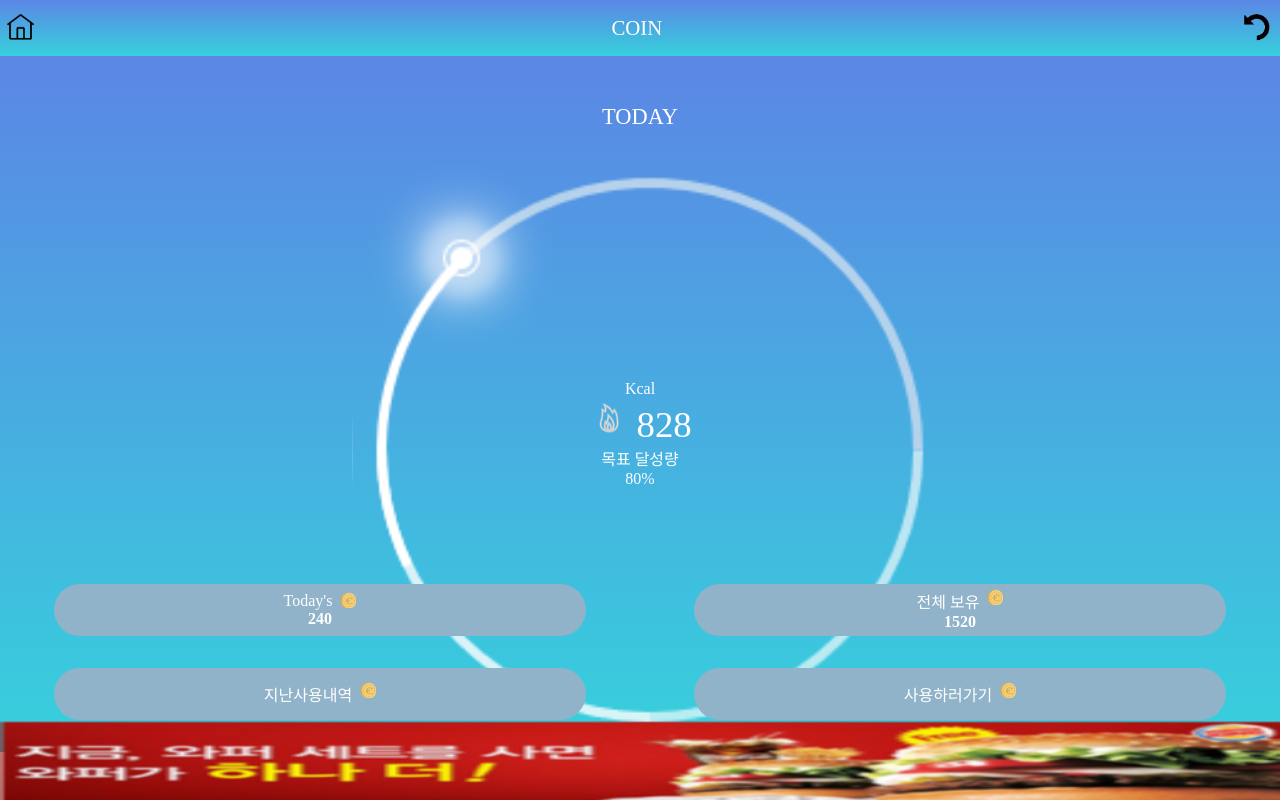
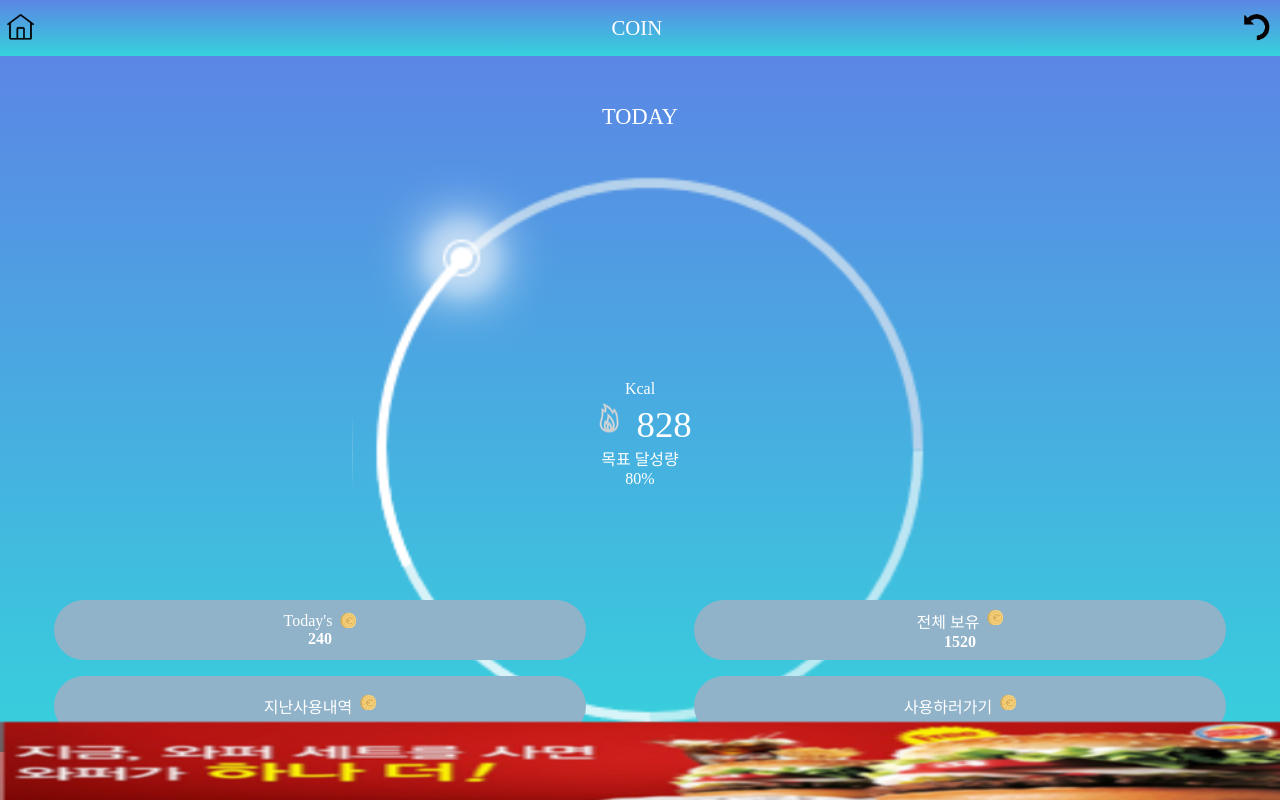
Before and after one commit to uhmseohun/everyone-meeting, a Vue app: page /#/coin in a window 1280 px wide. Built offline with nearby package versions, Linux system fonts and the light colour scheme; what vue-swal would draw is missing.

Commit message:
feat: coin layout

```diff
--- a/src/views/Coin.vue
+++ b/src/views/Coin.vue
@@ -120,8 +120,8 @@ export default {
     border-radius: 50px;
     padding: 10px;
     width: 40%;
-    height: 2rem;
-    margin-bottom: 2rem;
+    height: 2.5rem;
+    margin-bottom: 1rem;
 
     color: white;
 
```
